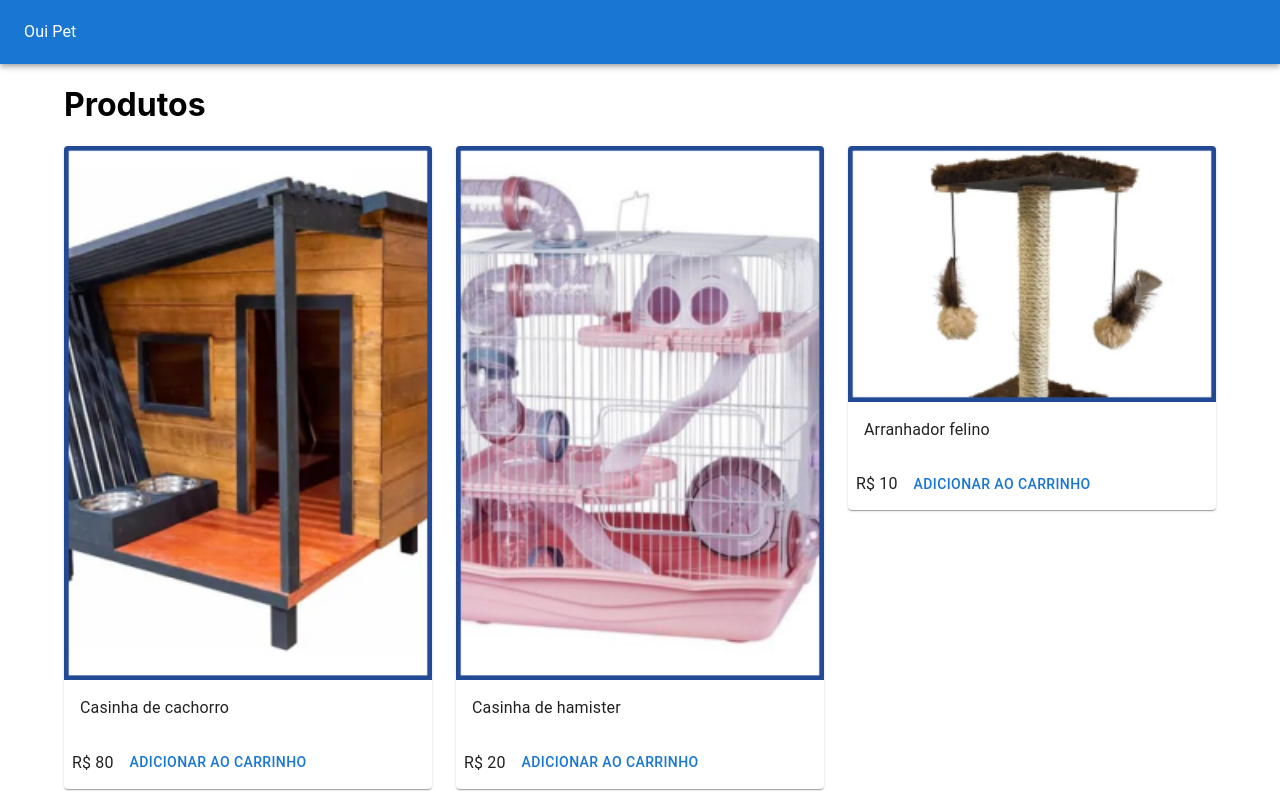
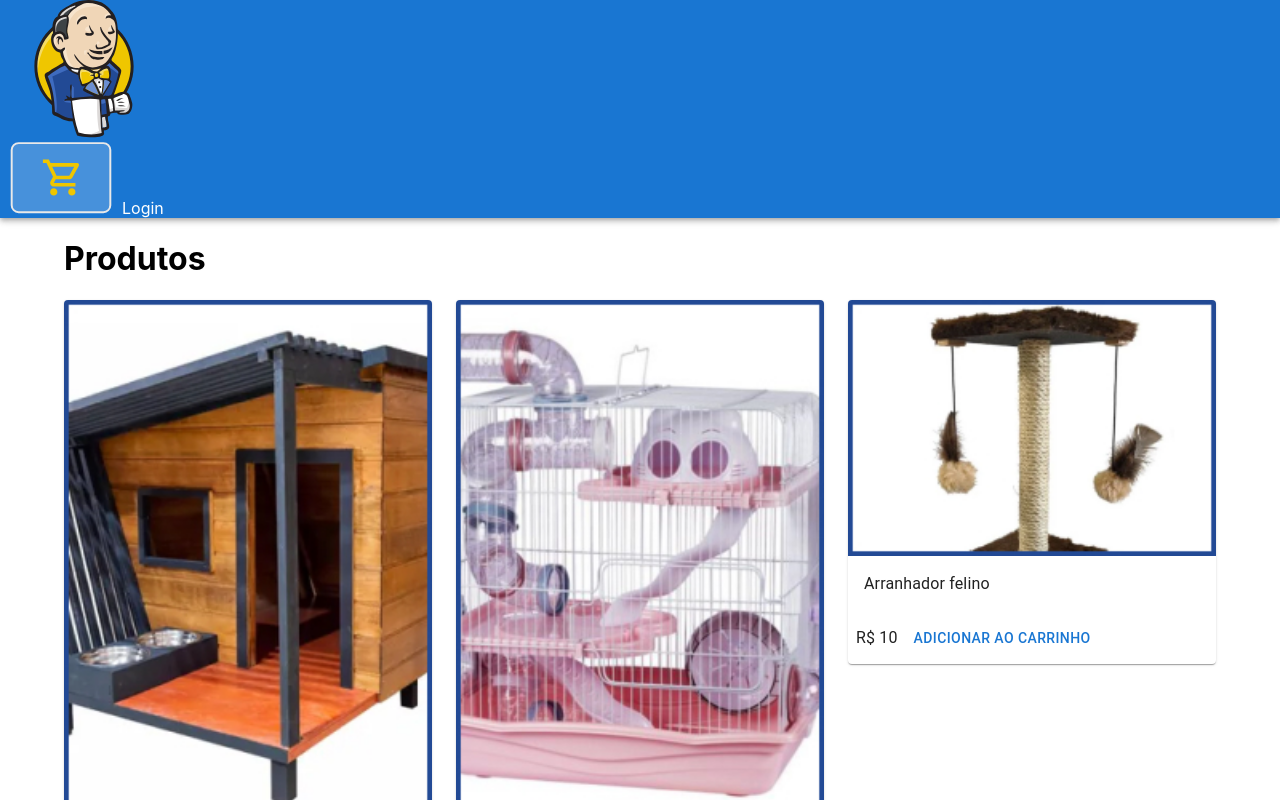
Before and after one commit to MarceloFCandido/oui-pet, a Next.js app: page / in a window 1280 px wide. Shown: the top 800 px of the page. Built offline with nearby package versions, Linux system fonts and the light colour scheme.

Commit message:
feat(create product page and initial navbar)

```diff
--- a/components/Layout.js
+++ b/components/Layout.js
@@ -1,6 +1,8 @@
 import React from 'react';
 import Head from 'next/head';
-import { AppBar, Toolbar, Typography, Container } from '@mui/material';
+import NextLink from 'next/link';
+import Image from 'next/image';
+import { AppBar, Container, Link, Toolbar, Typography } from '@mui/material';
 
 import useStyles from '../utils/styles';
 
@@ -10,11 +12,39 @@ export default function Layout({ children }) {
     <div>
       <Head>
         <title>Oui Pet</title>
+        <link rel="icon" href="images/logo.svg" type="image/svg" />
       </Head>
       <AppBar position="static" className={classes.navbar}>
         <Toolbar>
-          <Typography>Oui Pet</Typography>
+          <NextLink href="/" passHref>
+            <Link>
+              <Image
+                src="/images/logo.svg"
+                layout="intrinsic"
+                alt="logomarca. Garçon francês com pano na mão."
+                width={100}
+                height={138.27}
+              />
+            </Link>
+          </NextLink>
         </Toolbar>
+        <div className={classes.grow}></div>
+        <div>
+          <NextLink href="/cart" passHref>
+            <Link>
+              <Image
+                src="/images/carrinho.svg"
+                layout="intrinsic"
+                alt="imagem de um carrinho de compra"
+                width={102}
+                height={72}
+              />
+            </Link>
+          </NextLink>
+          <NextLink href="/login" passHref>
+            <Link>Login</Link>
+          </NextLink>
+        </div>
       </AppBar>
       <Container className={classes.main}>{children}</Container>
       <footer className={classes.footer}>
--- a/pages/index.js
+++ b/pages/index.js
@@ -8,6 +8,8 @@ import {
   Grid,
   Typography,
 } from '@mui/material';
+
+import NextLink from 'next/link';
 
 import Layout from '../components/Layout';
 import data from '../utils/data';
@@ -21,6 +23,7 @@ export default function Home() {
           {data.products.map((product) => (
             <Grid item md={4} key={product.name}>
               <Card>
+                <NextLink href={`/product/${product.slug}`} passHref>
                   <CardActionArea>
                     <CardMedia
                       component="img"
@@ -31,6 +34,7 @@ export default function Home() {
                       <Typography>{product.name}</Typography>
                     </CardContent>
                   </CardActionArea>
+                </NextLink>
                 <CardActions>
                   <Typography>R$ {product.price}</Typography>
                   <Button size="smal" color="primary">
--- a/utils/data.js
+++ b/utils/data.js
@@ -2,6 +2,7 @@ const data = {
   products: [
     {
       name: 'Casinha de cachorro',
+      slug: 'casinha-cachorro',
       category: 'Casa',
       image: '/images/casinha-cao.jpg',
       price: 80,
@@ -13,6 +14,7 @@ const data = {
     },
     {
       name: 'Casinha de hamister',
+      slug: 'casinha-hamister',
       category: 'Casa',
       image: '/images/casinha-hamister.jpg',
       price: 20,
@@ -24,6 +26,7 @@ const data = {
     },
     {
       name: 'Arranhador felino',
+      slug: 'arranhador-felino',
       category: 'brinquedo',
       image: '/images/aranhador.jpg',
       price: 10,
@@ -35,6 +38,7 @@ const data = {
     },
     {
       name: 'Mordedor canino',
+      slug: 'mordedor-canino',
       category: 'brinquedo',
       image: '/images/mordedor.jpg',
       price: 8,
@@ -46,6 +50,7 @@ const data = {
     },
     {
       name: 'Porta ração',
+      slug: 'porta-racao',
       category: 'brinquedo',
       image: '/images/bolinha-racao.jpg',
       price: 10,
@@ -57,6 +62,7 @@ const data = {
     },
     {
       name: 'Casa para felinos arranhar',
+      slug: 'casa-felino-arranhador',
       category: 'brinquedo',
       image: '/images/casa-arranhadora.jpg',
       price: 50,
--- a/utils/styles.js
+++ b/utils/styles.js
@@ -8,6 +8,9 @@ const useStyles = makeStyles({
       marginLeft: 10,
     },
   },
+  grow: {
+    flexGrow: 1,
+  },
   main: {
     minHeight: '80vh',
   },
```
Also changed, not shown: pages/product/[slug].js (added, +19 -0 lines), public/images/carrinho.svg (added), public/images/logo.svg (added). Lines whose indentation alone changed are shown as unchanged.
